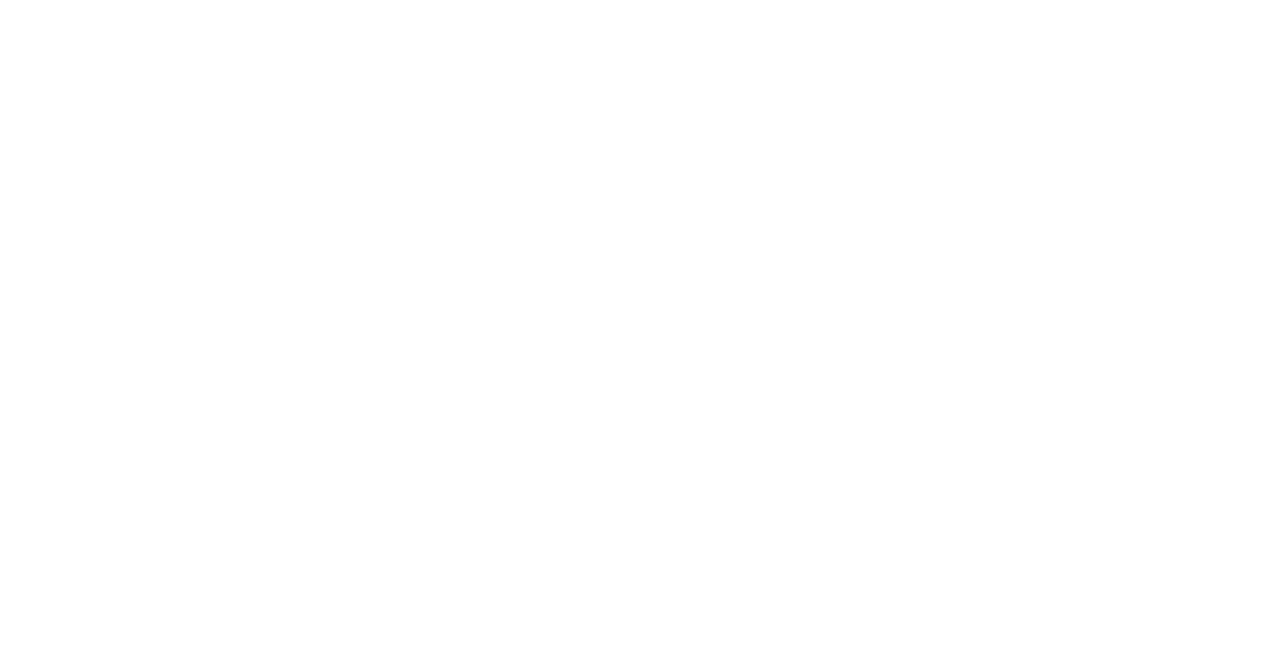
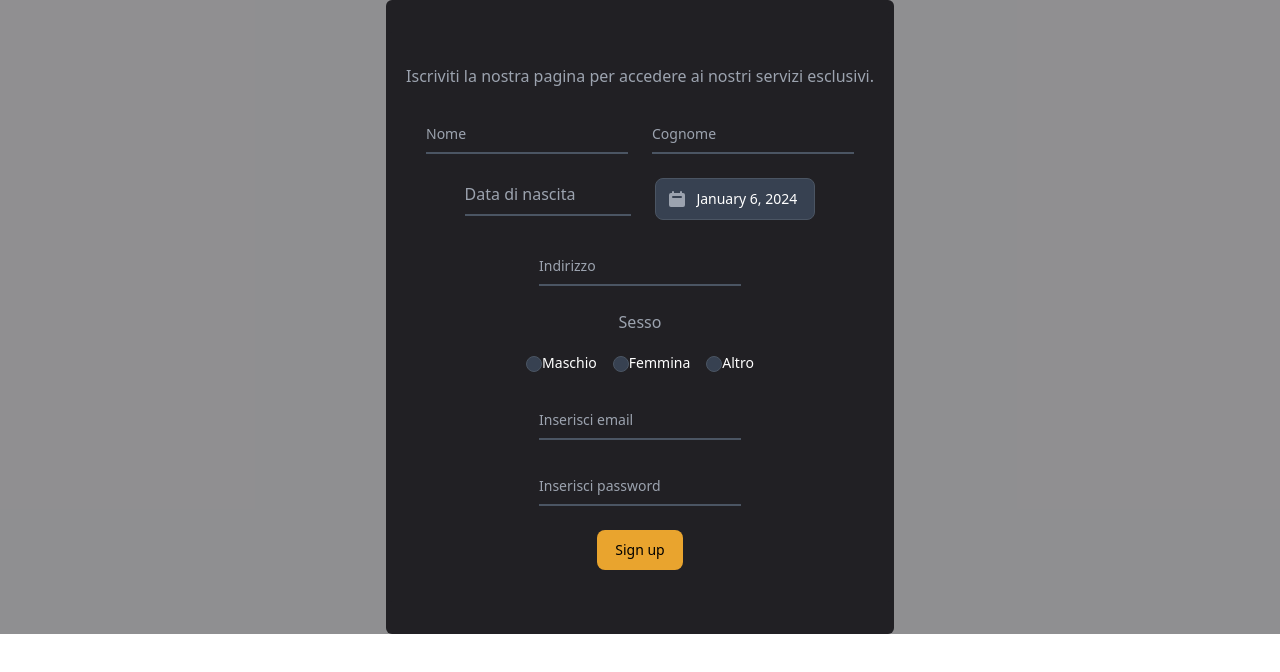
Before and after one commit to develhope-team-projects/fs17_it_team1, a React (Vite) app: page /subscription in a window 1280 px wide. Before the commit this address had no page. Shown: the top 672 px of the page. Built offline with nearby package versions, Linux system fonts and the light colour scheme; no server answers.

Commit message:
add fetch

```diff
--- a/src/App.tsx
+++ b/src/App.tsx
@@ -27,6 +27,7 @@ import CardStd, { Card } from "./product/CardStd";
 import InputField, { input } from "./shared/InputField";
 import Login from "./loginESubscription/Login";
 import Subscription from "./loginESubscription/Subscription";
+import { AuthProvider } from "./loginESubscription/AuthContext";
 
 const test: Review = {
   img: "https://cdn-7.motorsport.com/images/amp/0ZRabeN0/s1000/carlos-sainz-ferrari-charles-l.jpg",
@@ -103,14 +104,17 @@ const test3: Card = {
 
 function App() {
   return (
+    <AuthProvider>
     <div className="dark">
       <BrowserRouter>
         <Routes>
           <Route path="/dashboard/*" element={<Dashboard />} />
-          <Route path="/log-in" element={<Subscription />} />
+            <Route path="/log-in" element={<Login />} />
+          <Route path="/subscription" element={<Subscription />} />
         </Routes>
       </BrowserRouter>
     </div>
+    </AuthProvider>
   );
 }
 
--- /dev/null
+++ b/src/loginESubscription/AuthContext.tsx
@@ -0,0 +1,62 @@
+// AuthContext.tsx
+import { createContext, useContext, useState, ReactNode } from "react";
+import useUserData from "../dashboard/UsersDashboard/useUserData";
+
+interface AuthContextProps {
+    children: ReactNode;
+}
+
+interface AuthContextValue {
+    userCredentials: number | null;
+    login: (credentials: { email: string; password: string | number }) => void;
+    logout: () => void;
+}
+
+
+export const AuthContext = createContext<AuthContextValue | undefined>(undefined);
+
+export const AuthProvider: React.FC<AuthContextProps> = ({ children }) => {
+    const [userCredentials, setUserCredentials] = useState(0);
+
+    const {
+        userData,
+        setUserData,
+        loading,
+        error,
+        onFetchData
+    } = useUserData()
+
+
+    const login = (credentials: { email: string; password: string | number }) => {
+        // Effettua l'accesso con le credenziali fornite
+        // Aggiorna setUserCredentials con le informazioni dell'utente autenticato
+        const loginData = userData.filter((el)=> el.email === credentials.email)
+        if (loginData.length > 0){
+            setUserCredentials(loginData[0].id);
+        } else {
+            setUserCredentials(0);
+        }
+
+
+    };
+
+    const logout = () => {
+        // Effettua il logout
+        // Resetta setUserCredentials a null o ad uno stato iniziale
+        setUserCredentials(0);
+    };
+
+    return (
+        <AuthContext.Provider value={{ userCredentials, login, logout }}>
+            {children}
+        </AuthContext.Provider>
+    );
+};
+
+export const useAuth = () => {
+    const context = useContext(AuthContext);
+    if (!context) {
+        throw new Error("Utente sconosciuto");
+    }
+    return context;
+};
--- a/src/loginESubscription/Login.tsx
+++ b/src/loginESubscription/Login.tsx
@@ -1,24 +1,71 @@
+// Login.tsx
+import React, { useContext, useState } from "react";
 import { Link } from "react-router-dom";
-import InputField from "../shared/InputField"
-import { NormalButton } from "../shared/NormalButton"
+import InputField from "../shared/InputField";
+import { NormalButton } from "../shared/NormalButton";
+import { AuthContext, useAuth } from "./AuthContext";
+
+
+interface LoginData {
+    email: string;
+    password: string | number;
+}
 
 function Login() {
+    const [loginData, setLoginData] = useState<LoginData>({
+        email: "",
+        password: "",
+    });
 
+    const contesto = useContext(AuthContext)
+    console.log(contesto)
+
+    const { login } = useAuth();
+
+    const handleChange = (e: React.ChangeEvent<HTMLInputElement>) => {
+        const { name, value } = e.target;
+        setLoginData((prevData) => ({
+            ...prevData,
+            [name]: value,
+        }));
+    };
+
+    const handleLogin = () => {
+        login(loginData);
+        // Puoi anche gestire la navigazione a una nuova pagina qui
+    };
 
     return (
         <div className="h-96 flex justify-center items-center bg-our-black relative z-9 bg-opacity-50">
+
             <div className="h-50p w-96 py-8 bg-our-black flex flex-col justify-center items-center gap-6 relative z-10 rounded-md">
-                <InputField type="email" id="Email" name="Email" label="Inserisci email" />
-                <InputField type="password" id="Password" name="Password" label="Inserisci password" />
-                <NormalButton content="Log in" />
+                <InputField
+                    type="email"
+                    id="Email"
+                    name="email"
+                    label="Inserisci email"
+                    value={loginData.email}
+                    onChange={handleChange}
+                />
+                <InputField
+                    type="password"
+                    id="Password"
+                    name="password"
+                    label="Inserisci password"
+                    value={loginData.password}
+                    onChange={handleChange}
+                />
+                <NormalButton content="Log in" onClick={handleLogin} />
                 <br />
-                <p className="text-gray-400">Se non sei ancora iscritto <Link to="/sub" className="text-oro-chiaro cursor-pointer">
-                    clicca qui
-                </Link></p>
+                <p className="text-gray-400">
+                    Se non sei ancora iscritto{" "}
+                    <Link to="/subscription" className="text-oro-chiaro cursor-pointer">
+                        clicca qui
+                    </Link>
+                </p>
             </div>
         </div>
     );
-
 }
 
-export default Login
+export default Login;
--- a/src/loginESubscription/Subscription.tsx
+++ b/src/loginESubscription/Subscription.tsx
@@ -5,8 +5,8 @@ import { NormalButton } from "../shared/NormalButton";
 import type { CustomFlowbiteTheme } from "flowbite-react";
 import "./Subscription.css";
 import { useState } from "react";
-import axios from "axios";
 import { UserDash } from "../dashboard/UsersDashboard/useUserData";
+import { Link } from "react-router-dom";
 
 const customTheme: CustomFlowbiteTheme["datepicker"] = {
   root: {
@@ -102,7 +102,7 @@ interface FormState {
   eta: string;
   genere: string;
   email: string;
-  password: string;
+  password: string | number;
 }
 
 function Subscription() {
@@ -116,6 +116,8 @@ function Subscription() {
       email: "",
       password: "",
     });
+
+    const [submitted, setSubmitted] = useState(false);
 
     const handleChange = (e: React.ChangeEvent<HTMLInputElement>) => {
       const { name, value } = e.target;
@@ -164,6 +166,7 @@ function Subscription() {
         birth_day: birthday,
         location: event.target[3].value,
         gender: event.target[5].value,
+        password: event.target[9].value,
       };
 
       console.log(newUserData);
@@ -175,18 +178,19 @@ function Subscription() {
         },
         body: JSON.stringify(newUserData),
       });
+      setSubmitted(true);
       return response.json();
     }
 
     return (
-      <div className="h-96 flex justify-center items-center bg-our-black relative z-9 bg-opacity-50">
-        <div className="h-50p w-96 py-8 bg-our-black flex flex-col justify-center items-center gap-6 relative z-10 rounded-md">
-          <form onSubmit={handleFormSubmit}>
+      <div className=" flex justify-center items-center bg-our-black relative z-9 bg-opacity-50">
+        <div className=" py-8 bg-our-black flex  justify-center items-center gap-6 relative z-10 rounded-md">
+          <form className=" py-8 bg-our-black flex flex-col justify-center items-center gap-6 relative z-10 rounded-md" onSubmit={handleFormSubmit}>
             <p className="text-gray-400 px-5 text-center">
               Iscriviti la nostra pagina per accedere ai nostri servizi
               esclusivi.
             </p>
-
+            <div className="flex gap-6">
               <InputField
                 type="text"
                 id="Nome"
@@ -203,10 +207,10 @@ function Subscription() {
                 onChange={handleChange}
                 label="Cognome"
               />
-
-            <div className="flex flex-col justify-start gap-2 items-start text-gray-400">
-              <p className="pl-6 text-gray-400">Data di nascita</p>
-              <div className="dateInput">
+            </div>
+            <div className="flex gap-6 justify-center items-center align-center text-gray-400">
+              <p className="pb-2 pr-14 text-gray-400 border-b-2 dark:border-gray-600">Data di nascita</p>
+              <div className="dateInput w-40">
                 <Datepicker theme={customTheme} />
               </div>
             </div>
@@ -263,6 +267,14 @@ function Subscription() {
 
             <NormalButton type="submit" content="Sign up" />
           </form>
+          {submitted && (
+            <div className="text-gray-400 mt-2">
+              Ora che sei iscritto puoi tornare al {" "}
+              <Link to="/log-in" className="text-oro-chiaro">
+                log-in
+              </Link>
+            </div>
+          )}
         </div>
       </div>
     );
--- a/src/shared/NormalButton.tsx
+++ b/src/shared/NormalButton.tsx
@@ -13,6 +13,7 @@ export type ButtonElements = {
   content: string;
   svg?: any;
   type?: "button" | "submit" | "reset";
+  onClick?: any;
   function?: () => void; // scrivere la logica della funzione per il bottone a seconda del componente in cui viene inserito
 };
 
```
Lines whose indentation alone changed are shown as unchanged.
